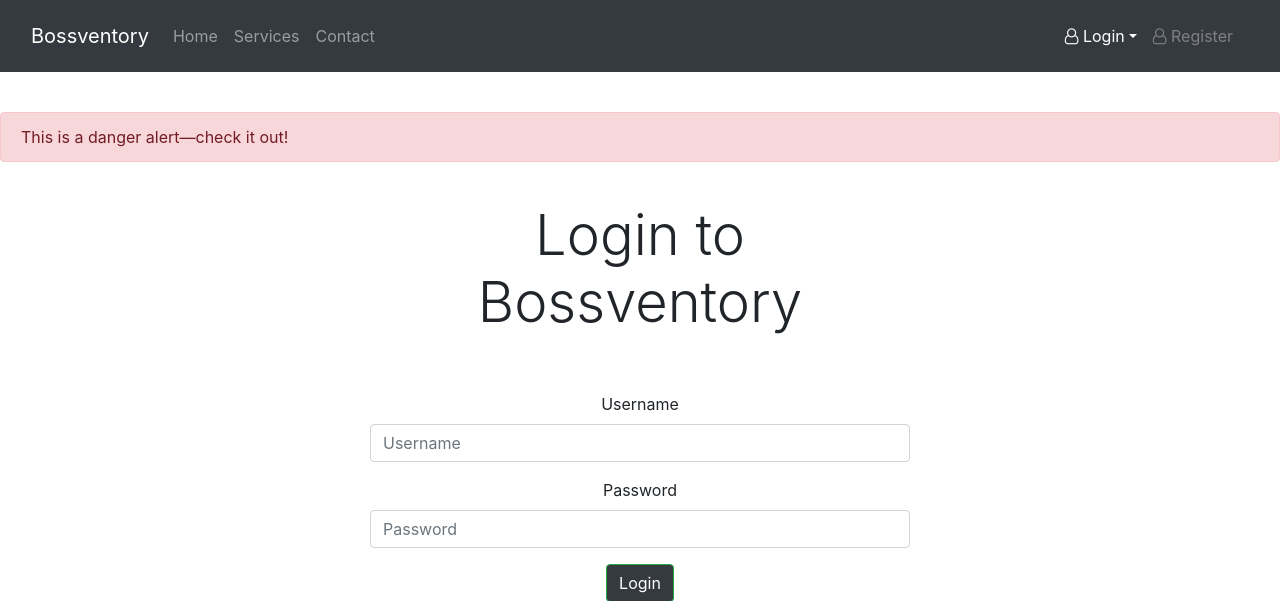
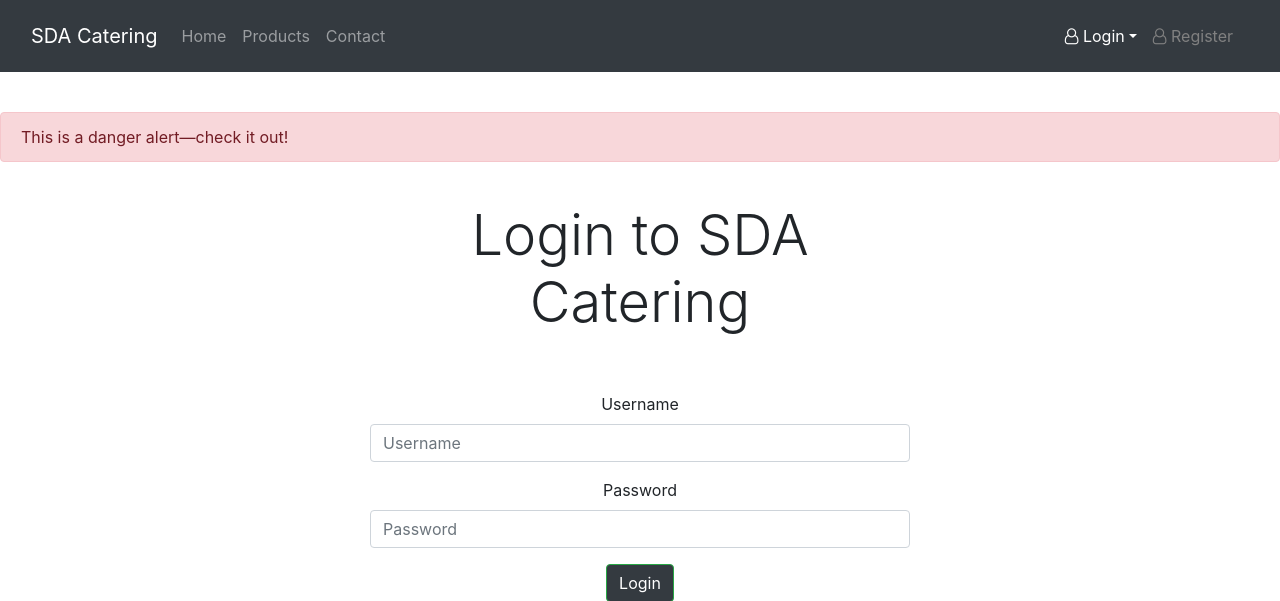
Before and after one commit to angeloboss1/web-catering, a PHP site: page /login.php in a window 1280 px wide. Shown: the top 601 px of the page. Run offline with PHP 8.4, Linux system fonts and the light colour scheme; data that the repository does not hold is empty.

Commit message:
Change links to the menu

```diff
--- a/login.php
+++ b/login.php
@@ -3,7 +3,7 @@
 <head>
 <meta charset="utf-8">
 <meta name="viewport" content="width=device-width, initial-scale=1, shrink-to-fit=no">
-<title>Bossventory</title>
+<title>SDA Catering</title>
 <link rel="stylesheet" href="https://stackpath.bootstrapcdn.com/bootstrap/4.3.1/css/bootstrap.min.css">
 <link rel="stylesheet" href="https://maxcdn.bootstrapcdn.com/font-awesome/4.7.0/css/font-awesome.min.css">
 <script src="https://ajax.googleapis.com/ajax/libs/jquery/3.3.1/jquery.min.js"></script>
@@ -13,14 +13,14 @@
 <body>
 <nav class="navbar navbar-expand-md navbar-dark bg-dark mb-3">
     <div class="container-fluid">
-        <a href="#" class="navbar-brand mr-3">Bossventory</a>
+        <a href="#" class="navbar-brand mr-3">SDA Catering</a>
         <button type="button" class="navbar-toggler" data-toggle="collapse" data-target="#navbarCollapse">
             <span class="navbar-toggler-icon"></span>
         </button>
         <div class="collapse navbar-collapse" id="navbarCollapse">
             <div class="navbar-nav">
-                <a href="https://www.angelobossini.com" class="nav-item nav-link">Home</a>
-                <a href="services.html" class="nav-item nav-link">Services</a>
+                <a href="index.html" class="nav-item nav-link">Home</a>
+                <a href="services.html" class="nav-item nav-link">Products</a>
                 <a href="contact.php" class="nav-item nav-link">Contact</a>
             </div>
             <div id="navbarCollapse" class="collapse navbar-collapse justify-content-start">
@@ -94,7 +94,7 @@
         <div id="container" class="container">
             <div class="row">
                 <div class="col-sm-6 offset-sm-3 text-center">
-                    <h1 class="display-4">Login to Bossventory</h1><br><br>
+                    <h1 class="display-4">Login to SDA Catering</h1><br><br>
                     <div class="info-form">
                         <form action="login.php" class="form-inlin justify-content-center" method="POST">
                             <div class="form-group">
```
Also changed, not shown: contact.php (+5 -8 lines), register.php (+4 -4 lines), userhome.php (renamed from userhome (1).php, +5 -5 lines).
